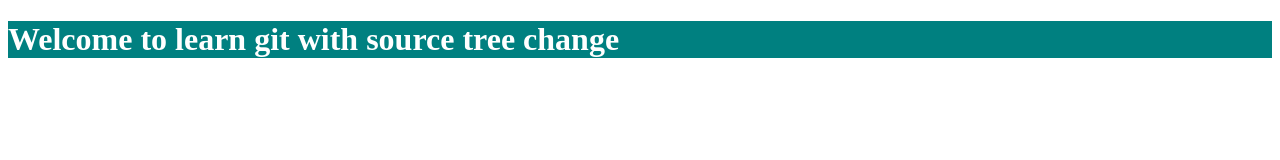
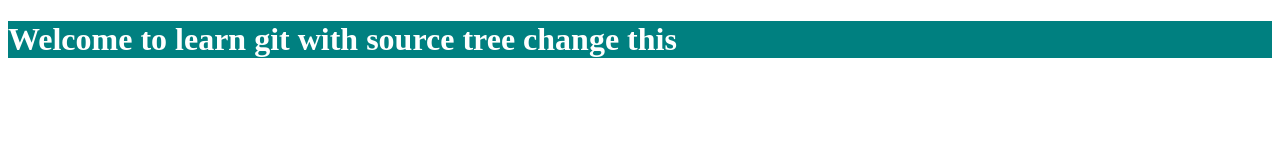
Before and after one commit to abhishekmalvadkar/practice, a plain HTML site: page index.html in a window 1280 px wide. Drawn offline with Linux system fonts and the light colour scheme.

Commit message:
PRA-1 : index.html change

```diff
--- a/index.html
+++ b/index.html
@@ -7,7 +7,7 @@
     <link rel="stylesheet" href="./style.css">
 </head>
 <body>
-    <h1>Welcome to learn git with source tree change</h1>
+    <h1>Welcome to learn git with source tree change this</h1>
     <script src="./app.js"></script>
 </body>
 </html>
```
